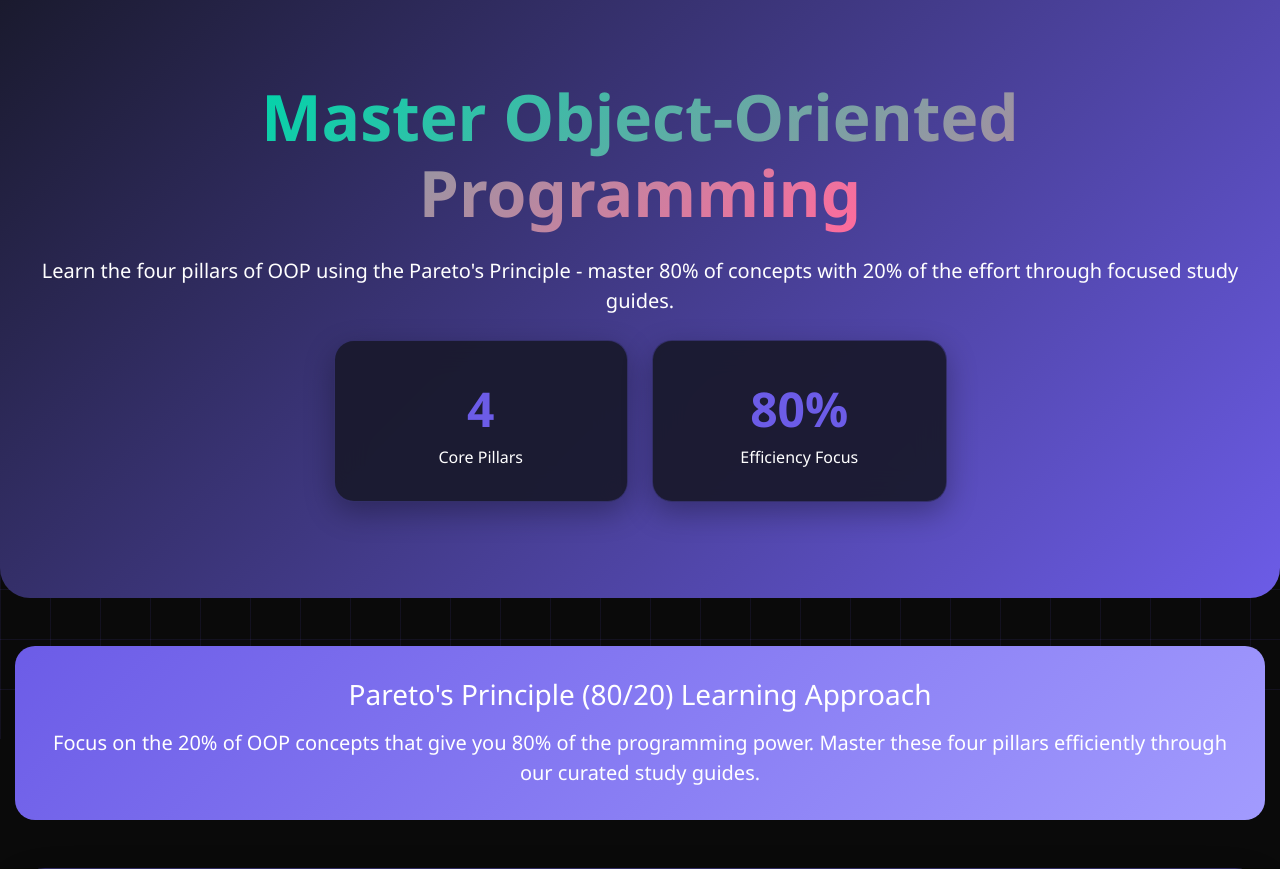
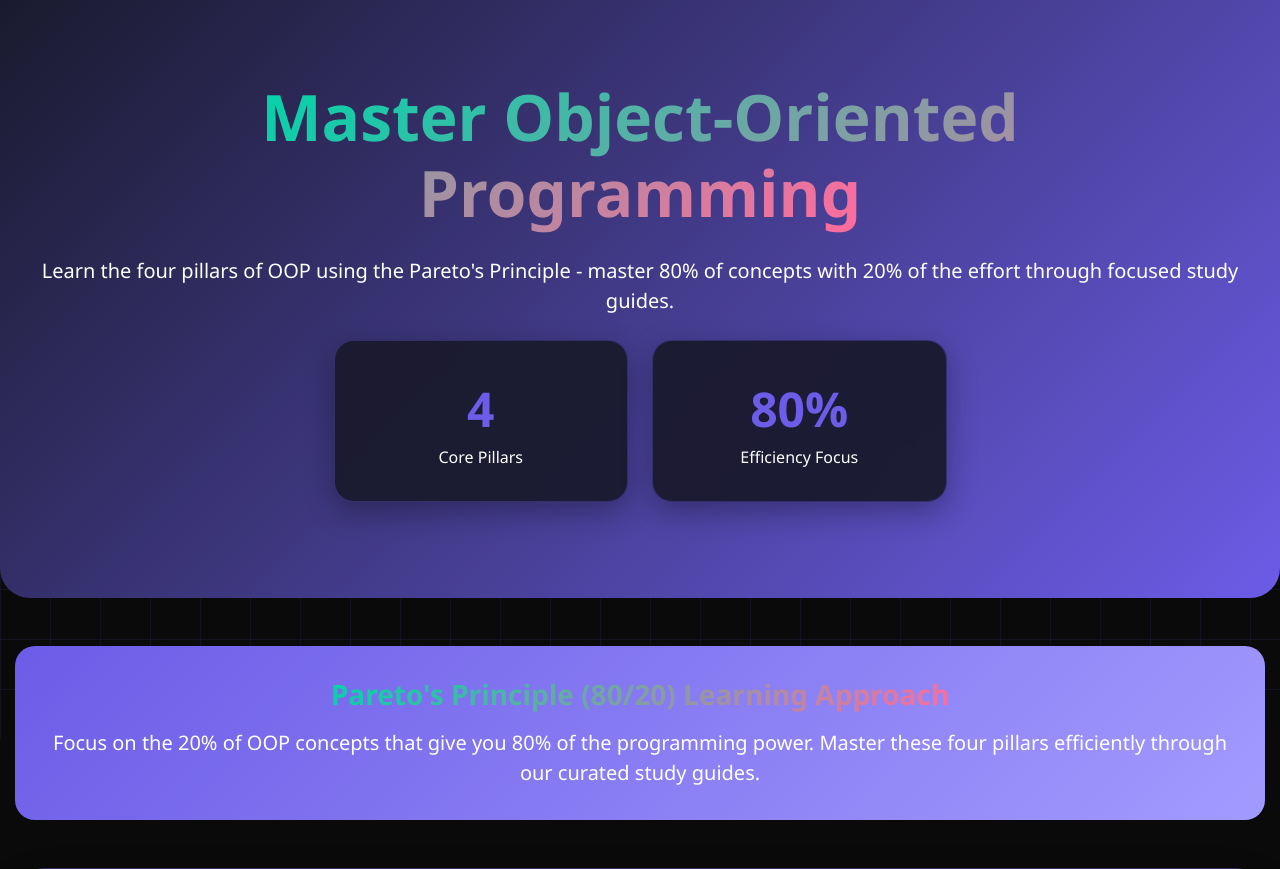
Before and after one commit to johnmikx/oop_cmpe103_learning_platform, a Flask app: page / in a window 1280 px wide. Shown: the part 61-930 px from the top of the page. Run offline with Flask 3, Linux system fonts and the light colour scheme.

Commit message:
style: gradient text for learning approach title

```diff
--- a/templates/index.html
+++ b/templates/index.html
@@ -327,7 +327,9 @@
 
     <div class="container-fluid">
         <div class="pareto-highlight">
-            <h3 class="mb-3"> Pareto's Principle (80/20) Learning Approach</h3>
+            <h3 class="mb-3">
+                <span class="gradient-text">Pareto's Principle (80/20) Learning Approach</span>
+            </h3>
             <p class="lead mb-0">
                 Focus on the 20% of OOP concepts that give you 80% of the programming power.
                 Master these four pillars efficiently through our curated study guides.
```
